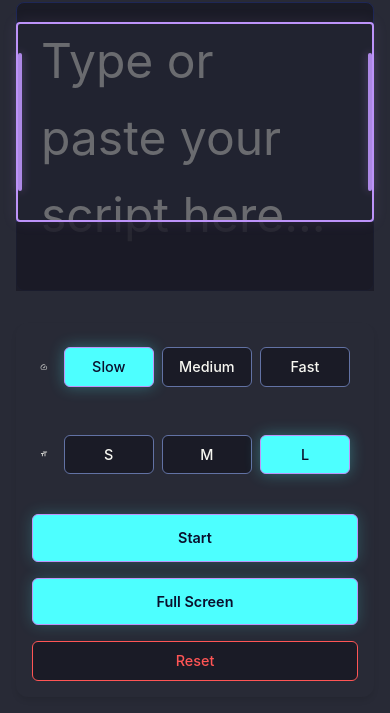
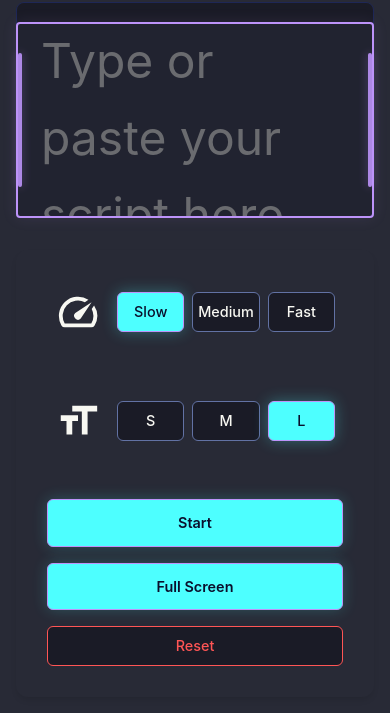
Before and after one commit to testronai/prompt-pal, a plain HTML site: page index.html in a window 390 px wide. Shown: the part 131-844 px from the top of the page. Drawn offline with nearby package versions, Linux system fonts and the light colour scheme.

Commit message:
made the icons for speed and font more responsive.

```diff
--- a/styles.css
+++ b/styles.css
@@ -315,8 +315,11 @@
 }
 
 .btn-group svg {
-    margin-right: 0.5rem;
-    opacity: 0.8;
+    width: 38px;
+    height: 38px;
+    min-width: 38px;  /* Prevent icons from shrinking below this size */
+    min-height: 38px;
+    margin-right: 8px;
 }
 
 .control-btn {
@@ -375,11 +378,13 @@
     .controls {
         flex-direction: column;
         align-items: stretch;
+        padding: 15px;      /* Add more padding for touch targets */
     }
 
     .btn-group {
         width: 100%;
         justify-content: center;
+        margin-bottom: 15px;  /* Add more spacing between control groups */
     }
 
     .control-actions {
@@ -389,6 +394,23 @@
 
     .control-btn {
         width: 100%;
+    }
+
+    .btn-group svg {
+        width: 42px;        /* Slightly larger on mobile */
+        height: 42px;
+        min-width: 42px;
+        min-height: 42px;
+    }
+}
+
+/* For very small screens */
+@media (max-width: 480px) {
+    .btn-group svg {
+        width: 46px;        /* Even larger on very small screens */
+        height: 46px;
+        min-width: 46px;
+        min-height: 46px;
     }
 }
 
```
